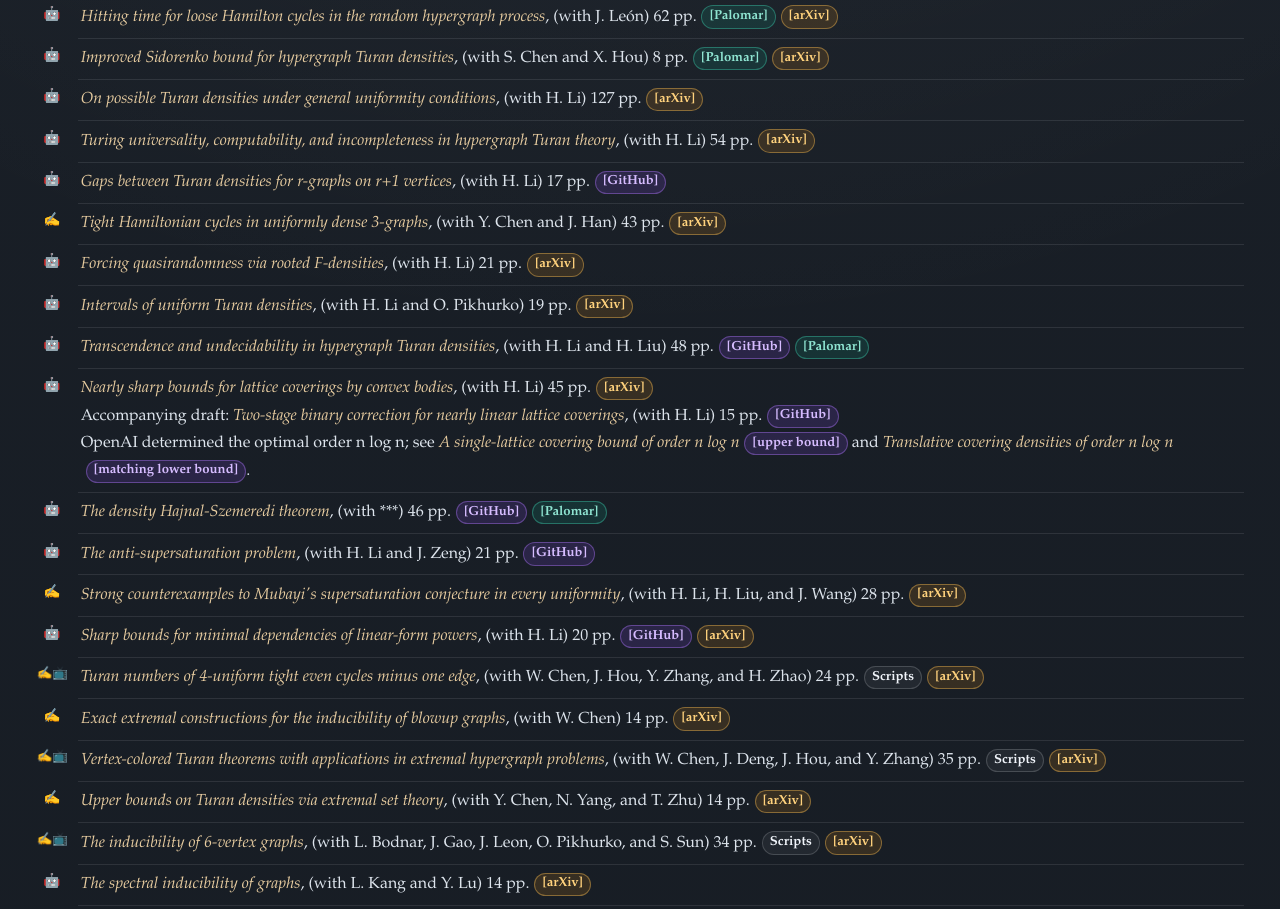
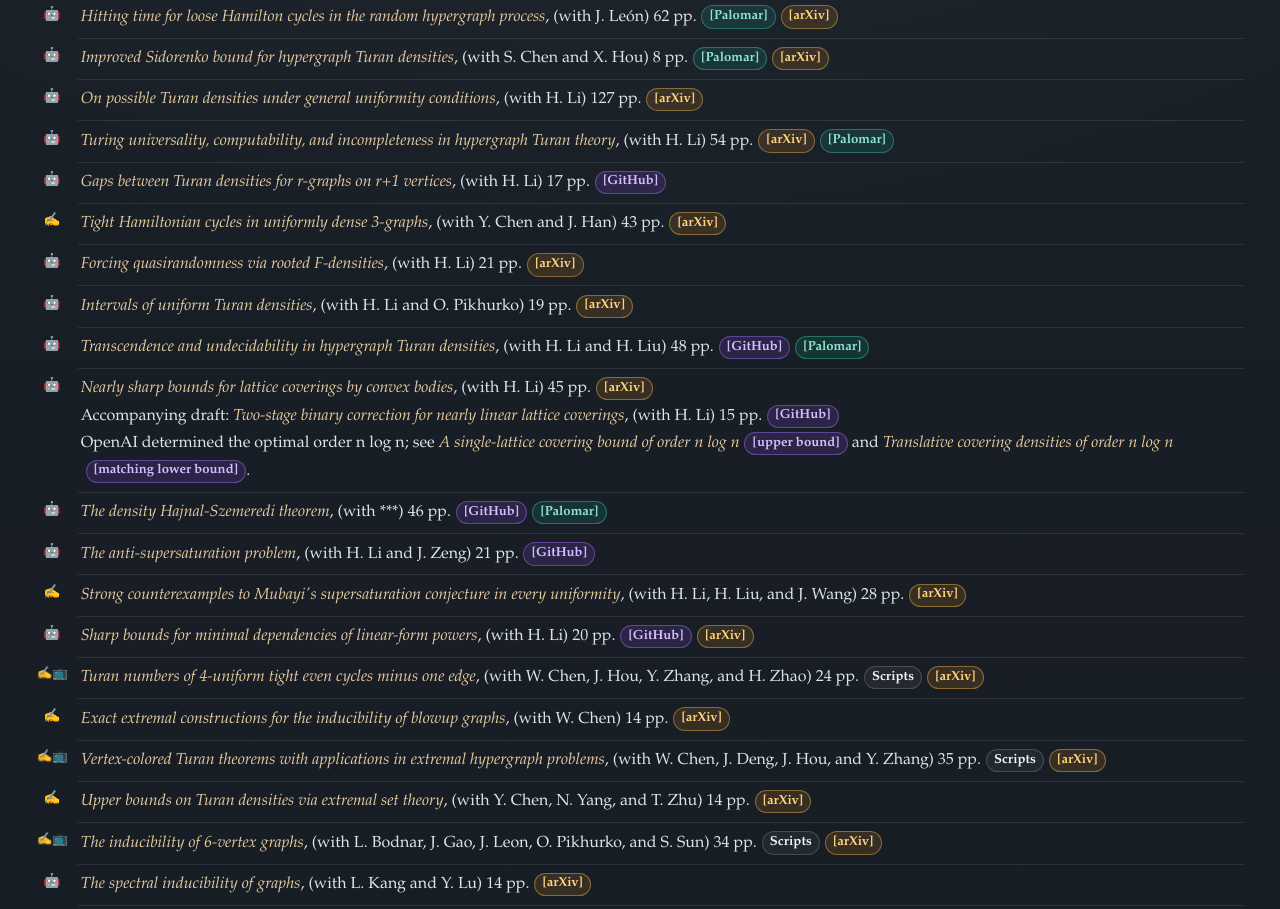
Before and after one commit to xliu2022/xliu2022.github.io, a plain HTML site: page index.html in a window 1280 px wide. Shown: the part 1162-2071 px from the top of the page. Drawn offline with Linux system fonts and the light colour scheme.

Commit message:
Link the Palomar record for Turing universality in hypergraph Turan theory

```diff
--- a/index.html
+++ b/index.html
@@ -417,7 +417,7 @@
         <li class="ai-assisted"><em>Hitting time for loose Hamilton cycles in the random hypergraph process</em>, (with J. León) 62 pp.<a class="palomar-link" href="https://palomar-registry.org/entry?id=PALOMAR-2026-10-03-000003&amp;version=1" target="_blank" rel="noopener noreferrer">[Palomar]</a><a class="arxiv-link" href="https://arxiv.org/abs/2610.29894" target="_blank" rel="noopener noreferrer">[arXiv]</a></li>
         <li class="ai-assisted"><em>Improved Sidorenko bound for hypergraph Turan densities</em>, (with S. Chen and X. Hou) 8 pp.<a class="palomar-link" href="https://palomar-registry.org/entry.html?id=PALOMAR-2026-10-13-000012&amp;version=1" target="_blank" rel="noopener noreferrer">[Palomar]</a><a class="arxiv-link" href="https://arxiv.org/abs/2610.18944" target="_blank" rel="noopener noreferrer">[arXiv]</a></li>
         <li class="ai-assisted"><em>On possible Turan densities under general uniformity conditions</em>, (with H. Li) 127 pp.<a class="arxiv-link" href="https://arxiv.org/abs/2610.07049" target="_blank" rel="noopener noreferrer">[arXiv]</a></li>
-        <li class="ai-assisted"><em>Turing universality, computability, and incompleteness in hypergraph Turan theory</em>, (with H. Li) 54 pp.<a class="arxiv-link" href="https://arxiv.org/abs/2609.04295" target="_blank" rel="noopener noreferrer">[arXiv]</a></li>
+        <li class="ai-assisted"><em>Turing universality, computability, and incompleteness in hypergraph Turan theory</em>, (with H. Li) 54 pp.<a class="arxiv-link" href="https://arxiv.org/abs/2609.04295" target="_blank" rel="noopener noreferrer">[arXiv]</a><a class="palomar-link" href="https://palomar-registry.org/entry.html?id=PALOMAR-2026-11-26-000033&amp;version=1" target="_blank" rel="noopener noreferrer">[Palomar]</a></li>
         <li class="ai-assisted"><em>Gaps between Turan densities for r-graphs on r+1 vertices</em>, (with H. Li) 17 pp.<a class="github-link" href="https://xliu2022.github.io/Unpolished_Manuscripts/Gaps%20between%20Turan%20densities%20for%20r-graphs%20on%20r%2B1%20vertices.pdf" target="_blank" rel="noopener noreferrer">[GitHub]</a></li>
         <li><em>Tight Hamiltonian cycles in uniformly dense 3-graphs</em>, (with Y. Chen and J. Han) 43 pp.<a class="arxiv-link" href="https://arxiv.org/abs/2608.14338" target="_blank" rel="noopener noreferrer">[arXiv]</a></li>
         <li class="ai-assisted"><em>Forcing quasirandomness via rooted F-densities</em>, (with H. Li) 21 pp.<a class="arxiv-link" href="https://arxiv.org/abs/2608.08679" target="_blank" rel="noopener noreferrer">[arXiv]</a></li>
```
